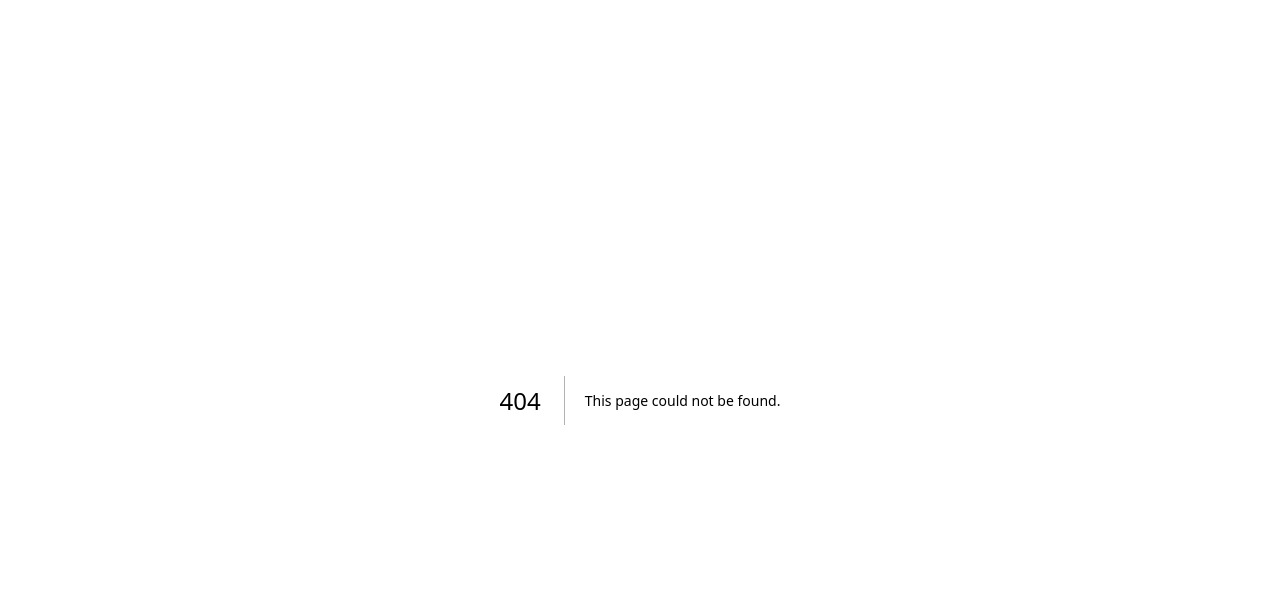
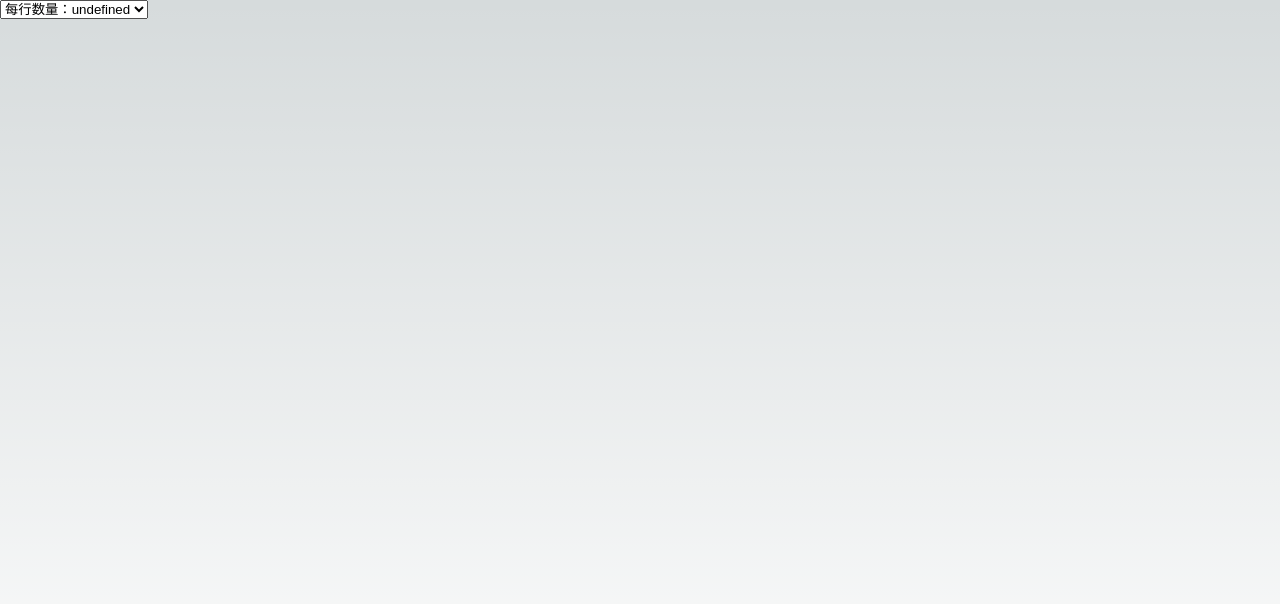
Before and after one commit to weartist/GridGenerator, a Next.js app: page /components/SelectCount in a window 1280 px wide. Before the commit this address had no page. Shown: the top 604 px of the page. Built offline with nearby package versions, Linux system fonts and the light colour scheme.

Commit message:
add support component

```diff
--- /dev/null
+++ b/pages/api/config.ts
@@ -0,0 +1,6 @@
+
+
+export default class Config {
+    static cardWidth = 250;
+    static cardHeight = 500;
+}
--- /dev/null
+++ b/pages/components/SelectCount.tsx
@@ -0,0 +1,30 @@
+import React, { useState } from 'react';
+
+interface Props {
+  onSelect: (selectedNumber: number) => void;
+  initialCount: number;
+  name: string;
+}
+
+const NumberDropdown: React.FC<Props> = ({ onSelect, initialCount, name }) => {
+  const [selectedNumber, setSelectedNumber] = useState(initialCount);
+  const defaultTitle = '每行数量：' + selectedNumber;
+  const handleSelect = (event: React.ChangeEvent<HTMLSelectElement>) => {
+    const selected = parseInt(event.target.value, 10);
+    setSelectedNumber(selected);
+    onSelect(selected);
+  };
+
+  return (
+    <select className={name} title={defaultTitle} value={selectedNumber} onChange={handleSelect}>
+      <option value={selectedNumber}>{defaultTitle}</option>
+      {[1, 2, 3, 4, 5, 6, 7, 8].map((number) => (
+        <option key={number} value={number}>
+          {number}
+        </option>
+      ))}
+    </select>
+  );
+};
+
+export default NumberDropdown;
```
Also changed, not shown: pages/components/Title.tsx (added, +35 -0 lines).
